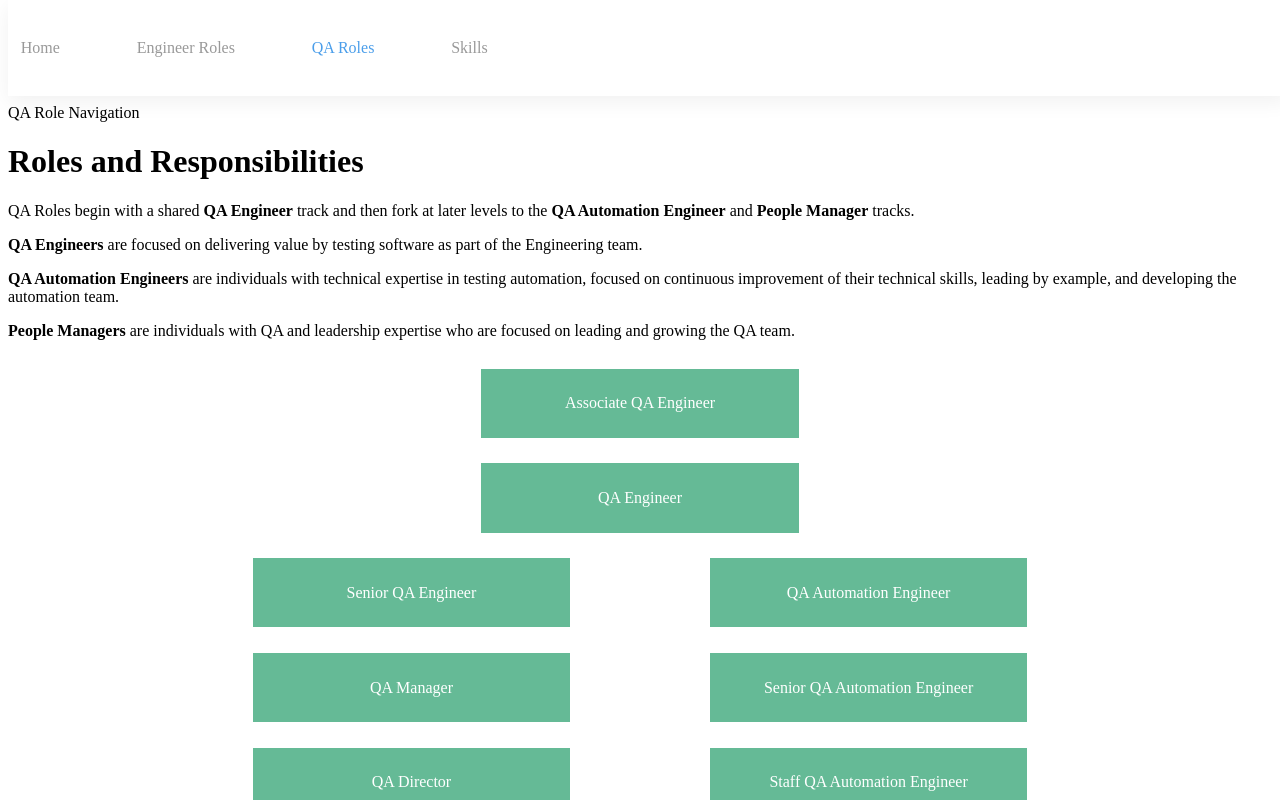
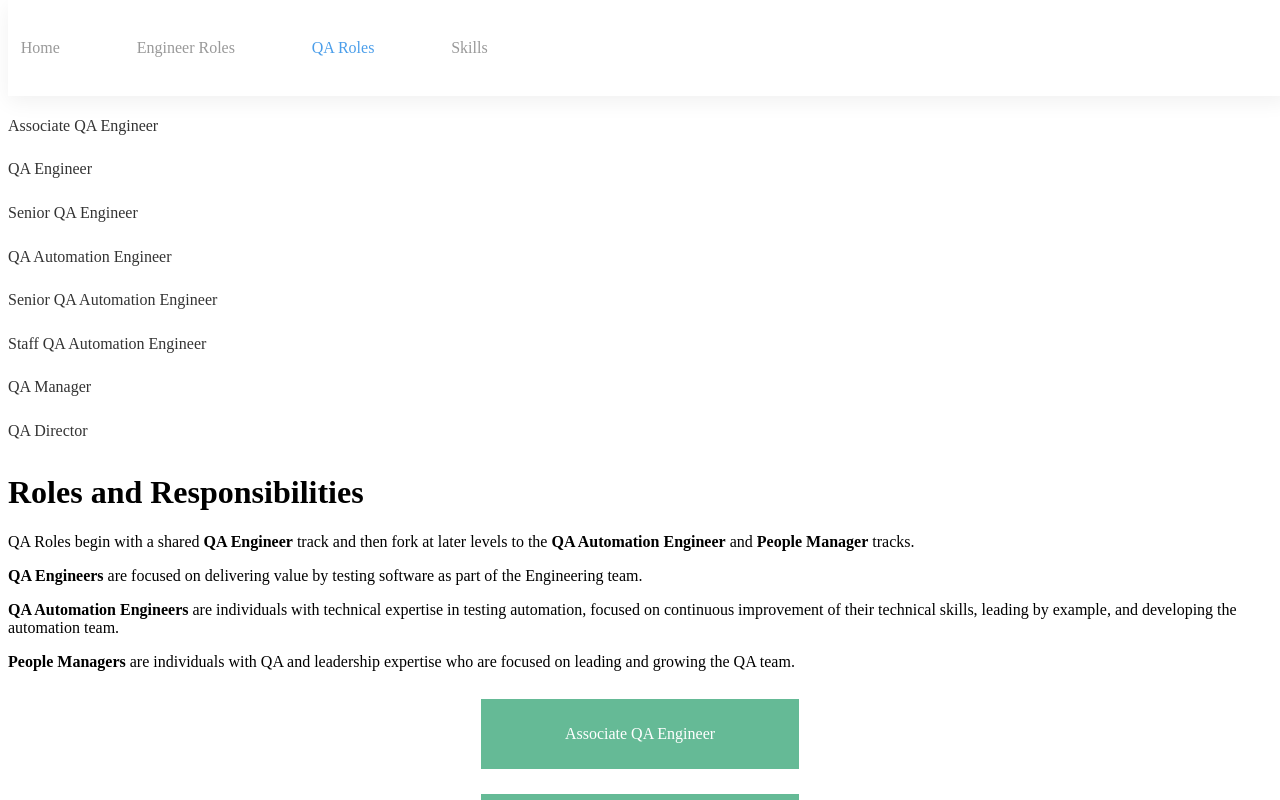
Before and after one commit to TangoGroup/career-journeys, a Next.js app: page /qa-roles in a window 1280 px wide. Shown: the top 800 px of the page. Built offline with nearby package versions, Linux system fonts and the light colour scheme.

Commit message:
Reusable role nav

```diff
--- a/components/RoleNavigation.js
+++ b/components/RoleNavigation.js
@@ -1,19 +1,17 @@
-import ROLES from '../data/roles';
 import styles from './RoleNavigation.styles';
 
-const RoleNavigation = () => (
-  <div>
-    {Object.keys(ROLES).map((roleKey) => {
-      const { title } = ROLES[roleKey];
-
-      return (
-        <div key={roleKey}>
-          <a href={`#${roleKey}`} className="role-link">{title}</a>
+const RoleNavigation = (props) => {
+  const { roles } = props;
+  return (
+    <div>
+      {roles.map(role => (
+        <div key={role.key}>
+          <a href={`#${role.key}`} className="role-link">{role.title}</a>
         </div>
-      );
-    })}
-    <style jsx>{styles}</style>
-  </div>
-);
+      ))}
+      <style jsx>{styles}</style>
+    </div>
+  );
+};
 
 export default RoleNavigation;
--- a/pages/qa-roles.js
+++ b/pages/qa-roles.js
@@ -1,10 +1,12 @@
+import QA_ROLES from '../data/qa-roles';
 import QARolesOverview from '../md/QARolesOverview.mdx';
+import RoleNavigation from '../components/RoleNavigation';
 import SideNavLayout from '../components/SideNavLayout';
 
 const Roles = () => (
   <SideNavLayout>
     <SideNavLayout.Nav>
-      <div>QA Role Navigation</div>
+      <RoleNavigation roles={QA_ROLES.asArray} />
     </SideNavLayout.Nav>
     <SideNavLayout.Content>
       <QARolesOverview />
--- a/pages/roles.js
+++ b/pages/roles.js
@@ -1,3 +1,4 @@
+import ROLES from '../data/roles';
 import RolesOverview from '../md/RolesOverview.mdx';
 import RoleNavigation from '../components/RoleNavigation';
 import SideNavLayout from '../components/SideNavLayout';
@@ -5,7 +6,7 @@ import SideNavLayout from '../components/SideNavLayout';
 const Roles = () => (
   <SideNavLayout>
     <SideNavLayout.Nav>
-      <RoleNavigation />
+      <RoleNavigation roles={ROLES.asArray} />
     </SideNavLayout.Nav>
     <SideNavLayout.Content>
       <RolesOverview />
```
